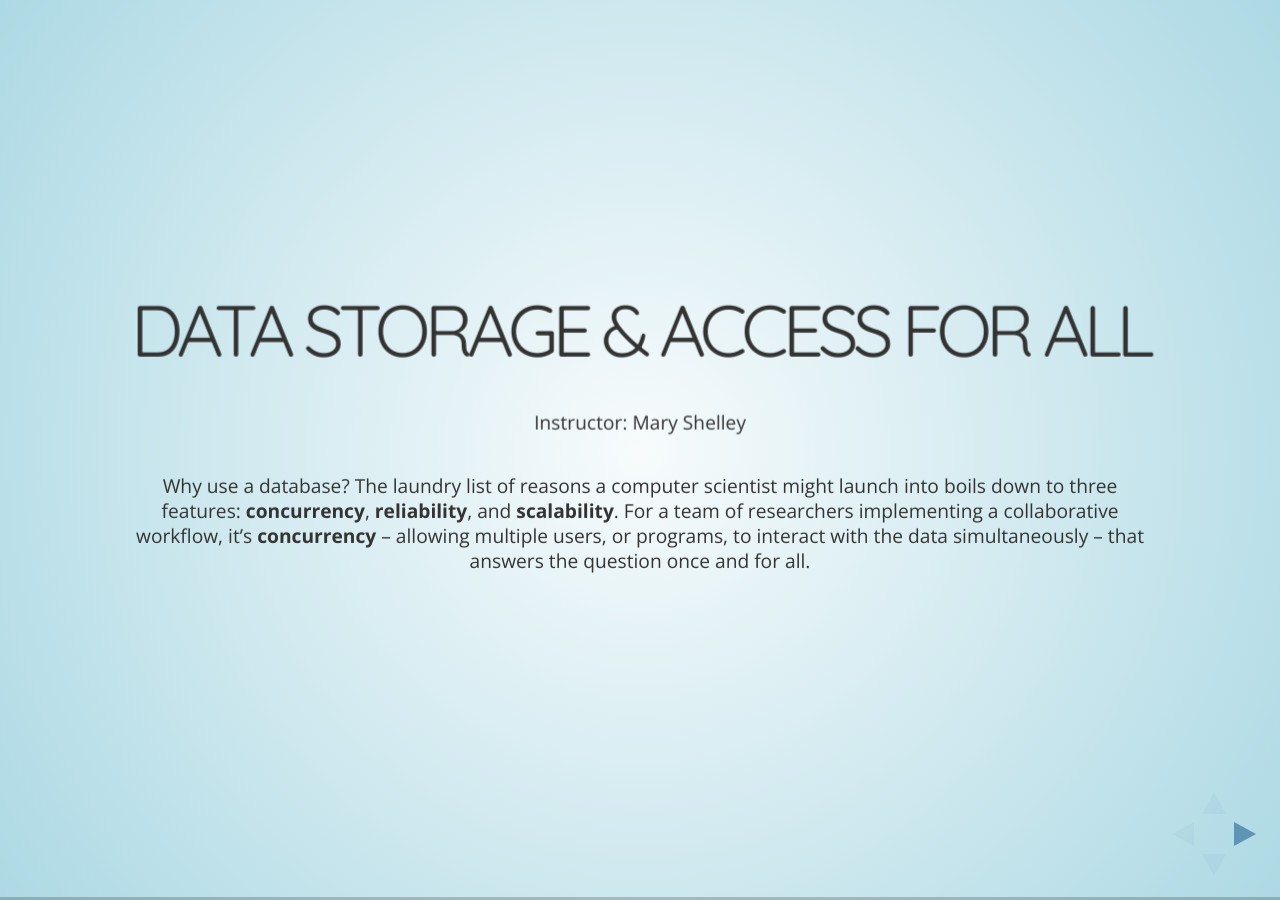
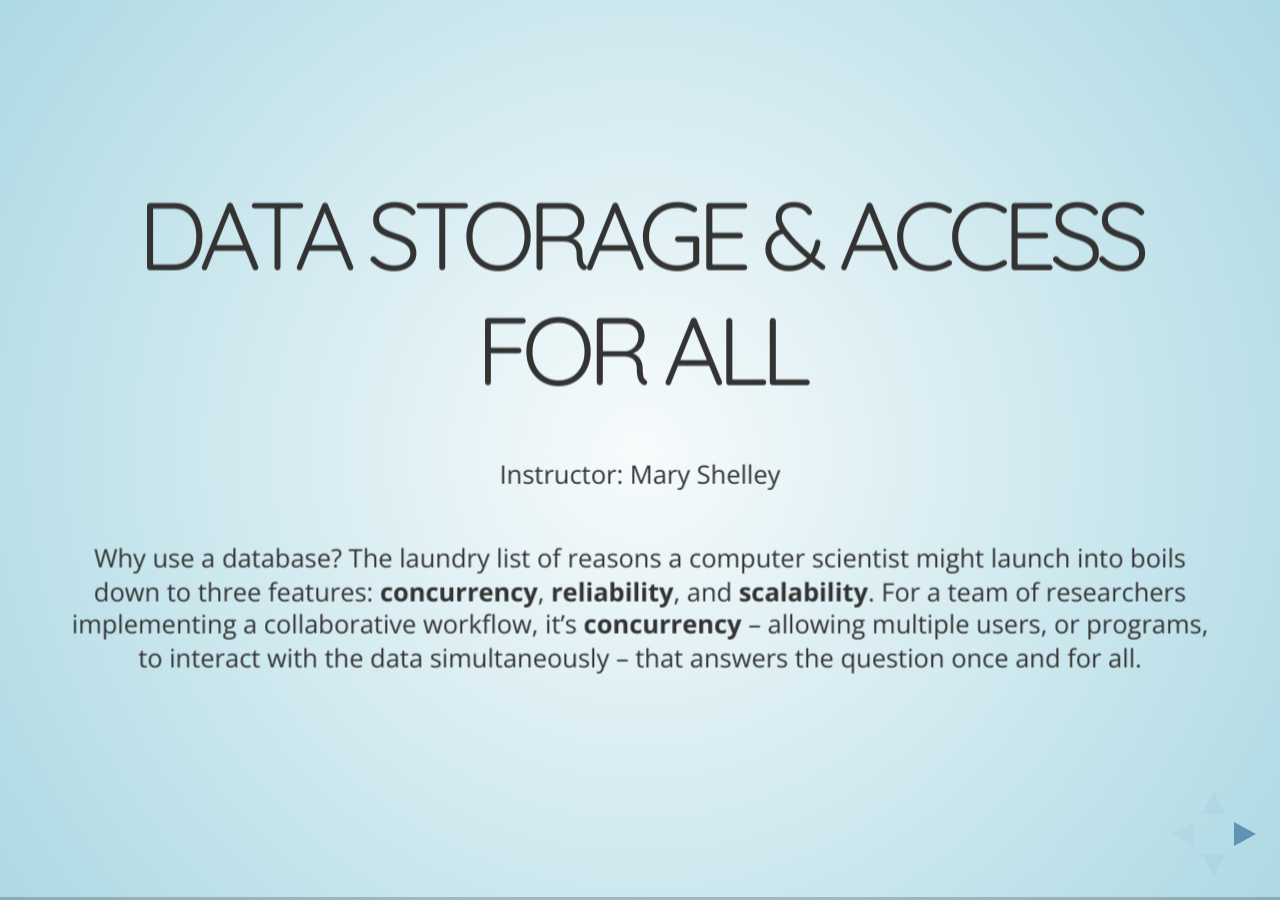
Before and after one commit to SESYNC-ci/introdb-lesson, a Jekyll site: the page built from instructor/index.md, in a window 1280 px wide. Built offline with Jekyll 4.4.1, drawn with Linux system fonts in a browser that asks for light colours.

Commit message:
enlarged and fitted

```diff
--- a/_layouts/slides.html
+++ b/_layouts/slides.html
@@ -25,7 +25,6 @@
 	 .reveal p > img {
 	     vertical-align: middle;
 	 }
-
 
 	 img + br + em {
 	     font-size: 0.5em !Important;
@@ -56,6 +55,14 @@
 	     color: #000000;
 	 }
 
+	 .reveal pre {
+	     font-size: 100%;
+	 }
+
+	 .reveal {
+	     font-size: 42px;
+	 }
+
 	</style>
 
     </head>
@@ -76,9 +83,9 @@
 	<script src="{{ site.baseurl }}/reveal.js/js/reveal.js"></script>
 	<script>
 	 Reveal.initialize({
-	     width: 1920,
+	     width: 1900,
 	     height: 1200,
-	     margin: 0.2,
+	     margin: 0.1,
 	     transition: 'default',
 	 });
 
```
Also changed, not shown: _slides/intro.md (+5 -1 lines), _slides/sql.md (+10 -4 lines), 1 other file.
